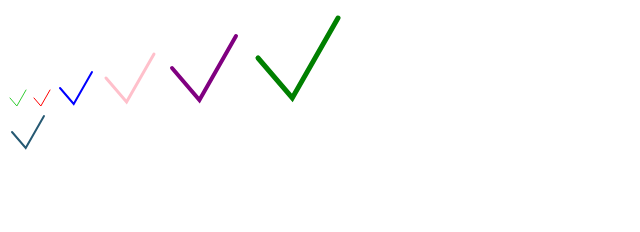
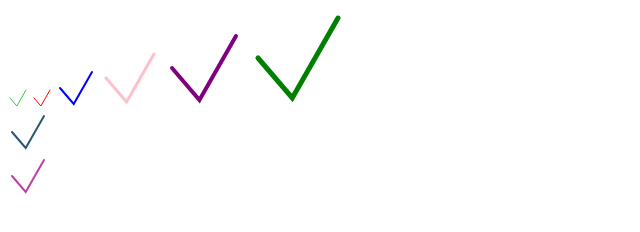
Before and after one commit to bpd-d/bpd-icon, a website built with Vite: page index.html in a window 1280 px wide. Shown: the full height of the page, 0-640 px from the left. Built offline with nearby package versions, Linux system fonts and the light colour scheme.

Commit message:
fix: Update to v1.0.2

```diff
--- a/index.html
+++ b/index.html
@@ -14,6 +14,10 @@
     .custom-icon {
       --cui-icon-color: hsl(200, 50%, 30%);
     }
+
+    .custom-inline-icon {
+      --cui-icon-color: hsl(313, 50%, 50%);
+    }
   </style>
   <body>
     <div id="app"></div>
@@ -26,6 +30,13 @@
     <div class="custom-icon">
       <cui-icon name="checkmark" ratio="2"></cui-icon>
     </div>
+    <div>
+      <cui-icon
+        class="custom-inline-icon"
+        name="checkmark"
+        ratio="2"
+      ></cui-icon>
+    </div>
     <script type="module" src="/src/index.ts"></script>
   </body>
 </html>
```
Also changed, not shown: package.json (+18 -2 lines), README.md.
